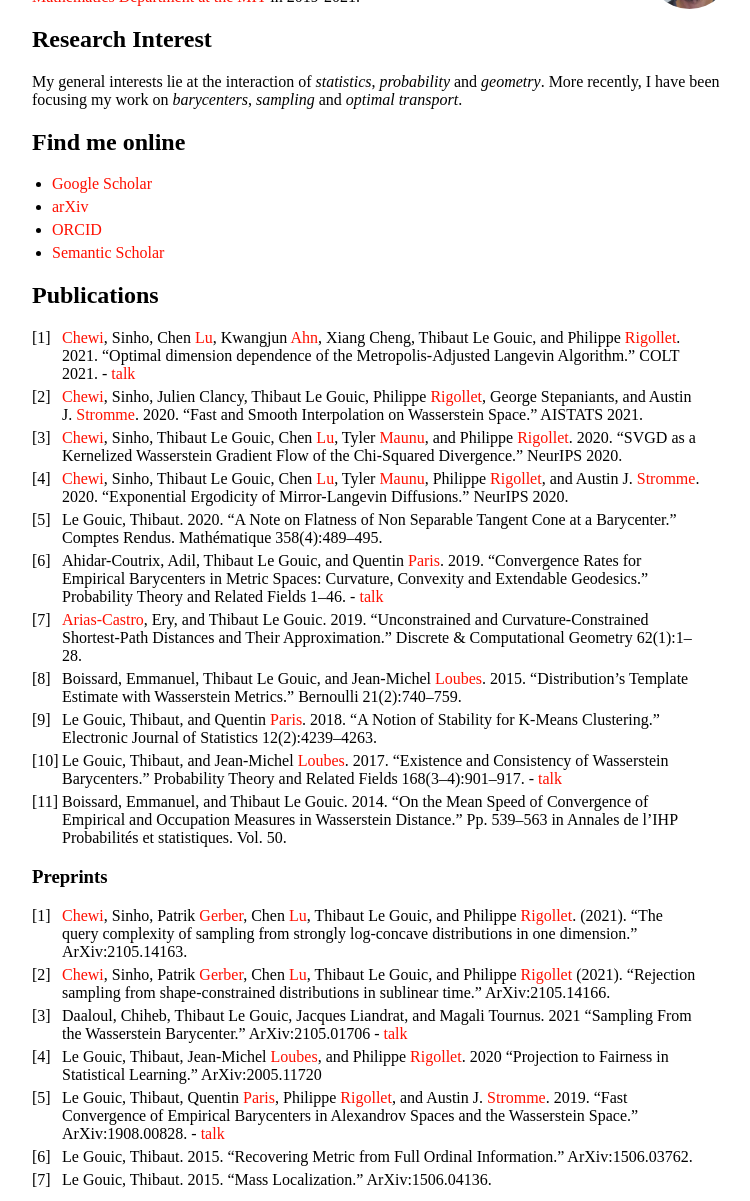
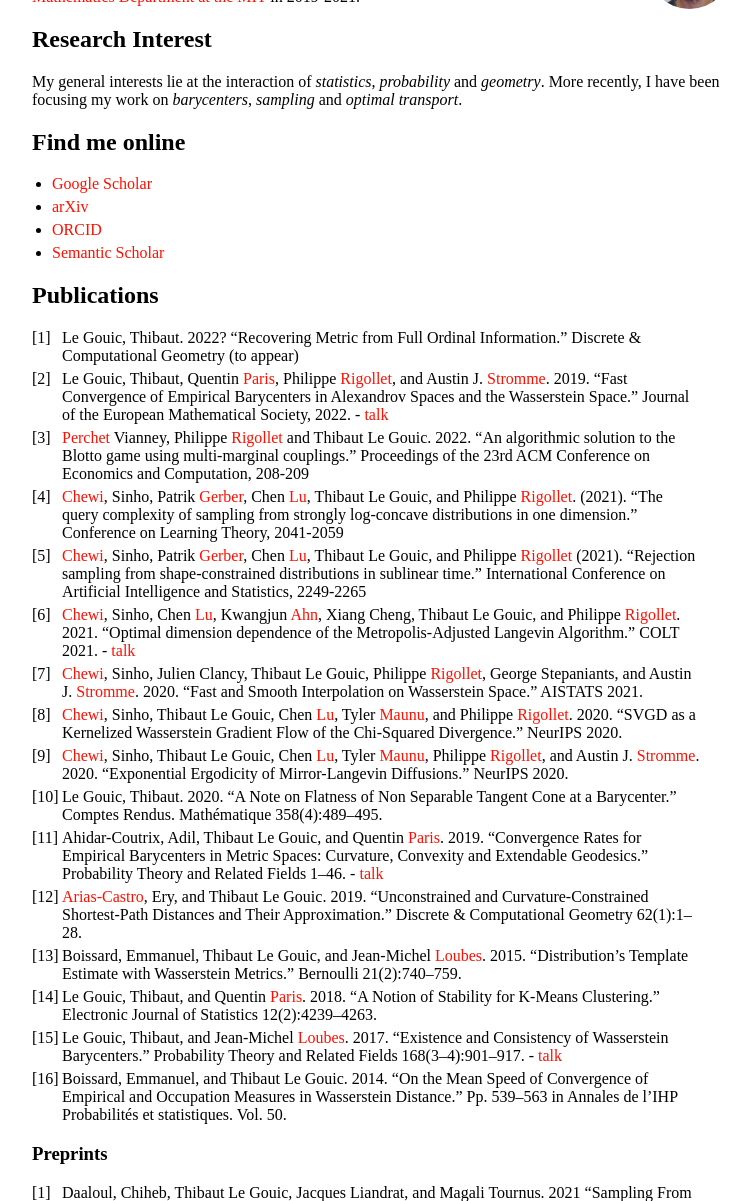
Before and after one commit to ThibautLG/thibautlg.github.io, a Jekyll site: the page built from index.md, in a window 1280 px wide and 1400 px high, scrolled down 243 px, cut to the strip 0-1201 px from the top of the window. Shown: the whole strip, without its empty margins (258-1008 px from the left). Built offline with Jekyll 4.4.1, drawn with Linux system fonts in a browser that asks for light colours; our own code applies the rules of GitHub Pages for plain Markdown files.

Commit message:
update articles

```diff
--- a/index.md
+++ b/index.md
@@ -23,6 +23,12 @@ More recently, I have been focusing my work on *barycenters*, *sampling* and *op
 
 ## Publications
 
+1. Le Gouic, Thibaut. 2022? “Recovering Metric from Full Ordinal Information.” Discrete & Computational Geometry (to appear)
+1. Le Gouic, Thibaut, Quentin [Paris](https://www.qparis-math.com/), Philippe [Rigollet](http://www-math.mit.edu/~rigollet/), and Austin J. [Stromme](https://www.mit.edu/~astromme/index.html). 2019. “Fast Convergence of Empirical Barycenters in Alexandrov Spaces and the Wasserstein Space.” Journal of the European Mathematical Society, 2022. - [talk](https://www.youtube.com/watch?v=vcriVEsyLfc)
+1. [Perchet]() Vianney,  Philippe [Rigollet](http://www-math.mit.edu/~rigollet/) and Thibaut Le Gouic. 2022. "An algorithmic solution to the Blotto game using multi-marginal couplings."
+Proceedings of the 23rd ACM Conference on Economics and Computation, 208-209
+1. [Chewi](https://chewisinho.github.io/), Sinho, Patrik [Gerber](https://patrikgerber.github.io/), Chen [Lu](https://clu0.github.io/), Thibaut Le Gouic, and Philippe [Rigollet](http://www-math.mit.edu/~rigollet/). (2021). “The query complexity of sampling from strongly log-concave distributions in one dimension.” Conference on Learning Theory, 2041-2059
+1. [Chewi](https://chewisinho.github.io/), Sinho, Patrik [Gerber](https://patrikgerber.github.io/), Chen [Lu](https://clu0.github.io/), Thibaut Le Gouic, and Philippe [Rigollet](http://www-math.mit.edu/~rigollet/) (2021). “Rejection sampling from shape-constrained distributions in sublinear time.” International Conference on Artificial Intelligence and Statistics, 2249-2265
 1. [Chewi](https://chewisinho.github.io/), Sinho, Chen [Lu](https://clu0.github.io/), Kwangjun [Ahn](http://kjahn.mit.edu/about-0), Xiang Cheng, Thibaut Le Gouic, and Philippe [Rigollet](http://www-math.mit.edu/~rigollet/). 2021. "Optimal dimension dependence of the Metropolis-Adjusted Langevin Algorithm." COLT 2021. - [talk](https://www.youtube.com/watch?v=T5XZ1H9pBOg)
 1. [Chewi](https://chewisinho.github.io/), Sinho, Julien Clancy, Thibaut Le Gouic, Philippe [Rigollet](http://www-math.mit.edu/~rigollet/), George Stepaniants, and Austin J. [Stromme](https://www.mit.edu/~astromme/index.html). 2020. “Fast and Smooth Interpolation on Wasserstein Space.” AISTATS 2021.
 1. [Chewi](https://chewisinho.github.io/), Sinho, Thibaut Le Gouic, Chen [Lu](https://clu0.github.io/), Tyler [Maunu](https://tylermaunu.com/), and Philippe [Rigollet](http://www-math.mit.edu/~rigollet/). 2020. “SVGD as a Kernelized Wasserstein Gradient Flow of the Chi-Squared Divergence.” NeurIPS 2020.
@@ -37,12 +43,8 @@ More recently, I have been focusing my work on *barycenters*, *sampling* and *op
 
 ### Preprints
 
-1. [Chewi](https://chewisinho.github.io/), Sinho, Patrik [Gerber](https://patrikgerber.github.io/), Chen [Lu](https://clu0.github.io/), Thibaut Le Gouic, and Philippe [Rigollet](http://www-math.mit.edu/~rigollet/). (2021). “The query complexity of sampling from strongly log-concave distributions in one dimension.” ArXiv:2105.14163.
-1. [Chewi](https://chewisinho.github.io/), Sinho, Patrik [Gerber](https://patrikgerber.github.io/), Chen [Lu](https://clu0.github.io/), Thibaut Le Gouic, and Philippe [Rigollet](http://www-math.mit.edu/~rigollet/) (2021). “Rejection sampling from shape-constrained distributions in sublinear time.” ArXiv:2105.14166.
 1. Daaloul, Chiheb, Thibaut Le Gouic, Jacques Liandrat, and Magali Tournus. 2021 “Sampling From the Wasserstein Barycenter.” ArXiv:2105.01706 - [talk](https://www.youtube.com/watch?v=CkExb3VEv1w&ab_channel=SimonsInstitute)
 1. Le Gouic, Thibaut, Jean-Michel [Loubes](https://perso.math.univ-toulouse.fr/loubes/), and Philippe [Rigollet](http://www-math.mit.edu/~rigollet/). 2020 “Projection to Fairness in Statistical Learning.” ArXiv:2005.11720
-1. Le Gouic, Thibaut, Quentin [Paris](https://www.qparis-math.com/), Philippe [Rigollet](http://www-math.mit.edu/~rigollet/), and Austin J. [Stromme](https://www.mit.edu/~astromme/index.html). 2019. “Fast Convergence of Empirical Barycenters in Alexandrov Spaces and the Wasserstein Space.” ArXiv:1908.00828. - [talk](https://www.youtube.com/watch?v=vcriVEsyLfc)
-1. Le Gouic, Thibaut. 2015. “Recovering Metric from Full Ordinal Information.” ArXiv:1506.03762.
 1. Le Gouic, Thibaut. 2015. “Mass Localization.” ArXiv:1506.04136.
 
 {% include test.html %}
```
